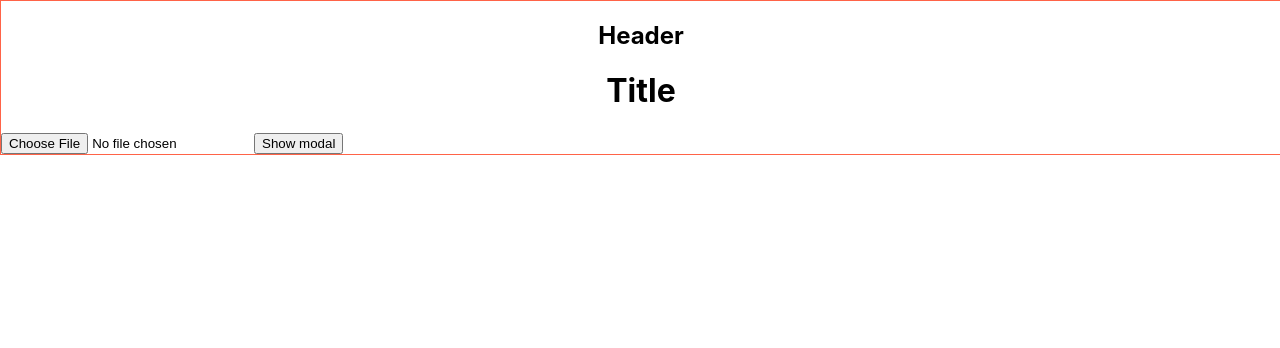
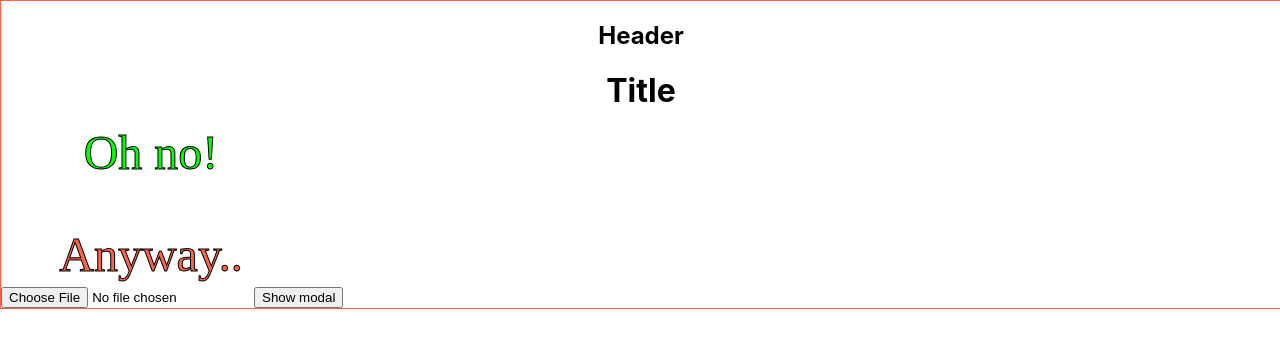
Before and after one commit to MaschaU/meme-generator, a React (Create React App) app: page / in a window 1280 px wide. Shown: the top 348 px of the page. Built offline with nearby package versions, Linux system fonts and the light colour scheme.

Commit message:
add canvas element

```diff
--- a/src/App.js
+++ b/src/App.js
@@ -5,6 +5,9 @@ import Landing from './Landing/Landing';
 import Modal from './Modal/Modal';
 import Editor from "./Editor/Editor";
 import CameraPreview from "./CameraPreview/CameraPreview";
+import Canvas from "./Canvas/Canvas";
+
+
 
 
 function App() {
@@ -14,6 +17,7 @@ function App() {
     <div className="App">
       <Header/>
       <div className="main-container">
+        <Canvas/>
         { image
         ?
         <Editor image={image}/>
--- /dev/null
+++ b/src/Canvas/Canvas.jsx
@@ -0,0 +1,37 @@
+import React, {useRef, useEffect} from 'react'
+
+
+
+const Canvas = props => {
+    const canvasRef = useRef(null);
+    useEffect(()=>{
+        const canvas = canvasRef.current;
+        const context = canvas.getContext('2d');
+        const topText = 'Oh no!';
+        const bottomText = 'Anyway..';
+        context.fillStyle = 'lime'
+        context.strokeStyle = 'black';
+        context.font = '48px impact';
+        context.textBaseline = 'top';
+        context.textAlign = 'center';
+        context.fillText(topText, canvas.width / 2, 0);
+        context.strokeText(topText, canvas.width / 2, 0);
+
+
+        context.fillStyle = 'tomato';
+        context.strokeStyle = 'black';
+        context.font = '48px impact';
+        context.textBaseline = 'bottom';
+        context.fillText(bottomText, canvas.width / 2, canvas.height);
+        context.strokeText(bottomText, canvas.width / 2, canvas.height);
+
+
+        // context.fillRect(0, 0, context.canvas.width, context.canvas.height)
+    }, []);
+
+    return(
+        <canvas ref={canvasRef} {...props}/>
+    )
+}
+
+export default Canvas
```
